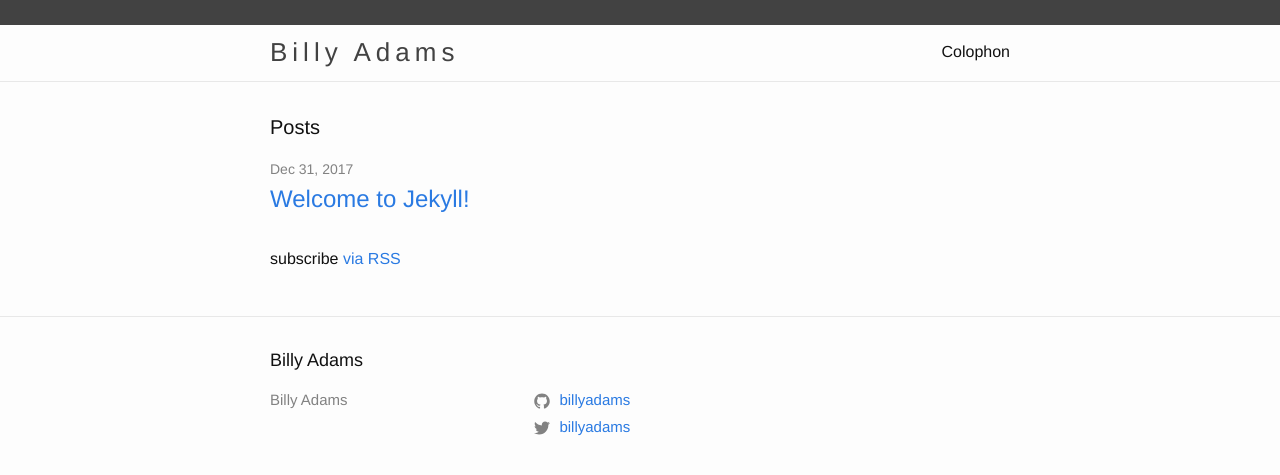
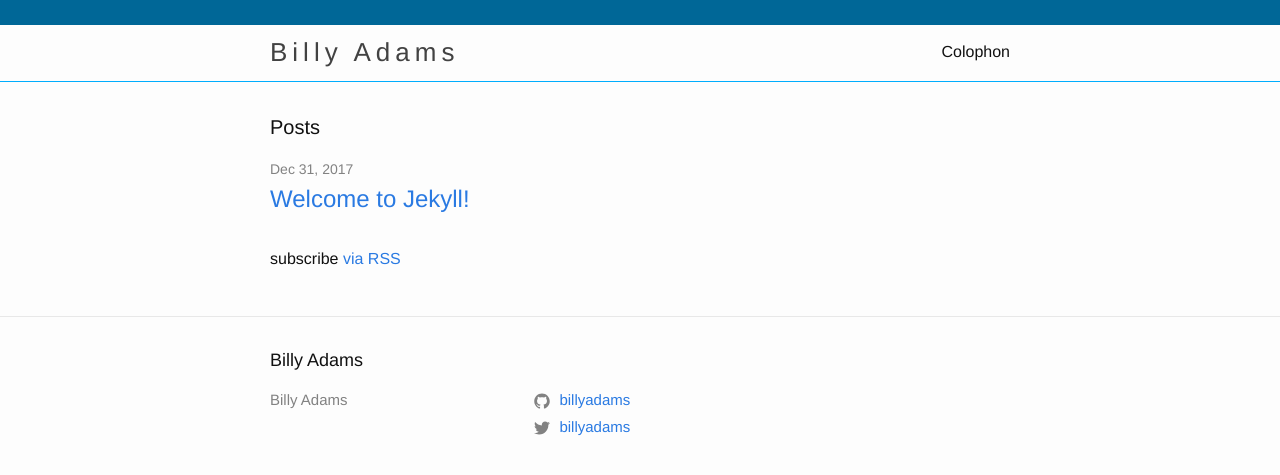
Before and after one commit to billyadams/billyadams.github.io, a Jekyll site: the page built from index.md, in a window 1280 px wide. Shown: the top 475 px of the page. Built offline with Jekyll 4.4.1, drawn with Linux system fonts in a browser that asks for light colours.

Commit message:
Style Changes

```diff
--- a/_sass/minima.scss
+++ b/_sass/minima.scss
@@ -17,6 +17,9 @@ $brand-color:      #2a7ae2 !default;
 $grey-color:       #828282 !default;
 $grey-color-light: lighten($grey-color, 40%) !default;
 $grey-color-dark:  darken($grey-color, 25%) !default;
+$blue-color:       #006797;
+$blue-color-light: lighten($blue-color, 20%);
+$blue-color-dark:  darken($blue-color, 10%);
 
 // Width of the content area
 $content-width:    800px !default;
--- a/_sass/minima/_layout.scss
+++ b/_sass/minima/_layout.scss
@@ -2,8 +2,8 @@
  * Site header
  */
 .site-header {
-  border-top: 25px solid $grey-color-dark;
-  border-bottom: 1px solid $grey-color-light;
+  border-top: 25px solid $blue-color;
+  border-bottom: 1px solid $blue-color-light;
   min-height: $spacing-unit * 1.865;
 
   // Positioning context for the mobile navigation icon
@@ -12,7 +12,7 @@
 
 .site-title {
   @include relative-font-size(1.625);
-  font-weight: 300;
+  font-weight: 350;
   line-height: $base-line-height * $base-font-size * 2.25;
   letter-spacing: 5px;
   margin-bottom: 0;
```
